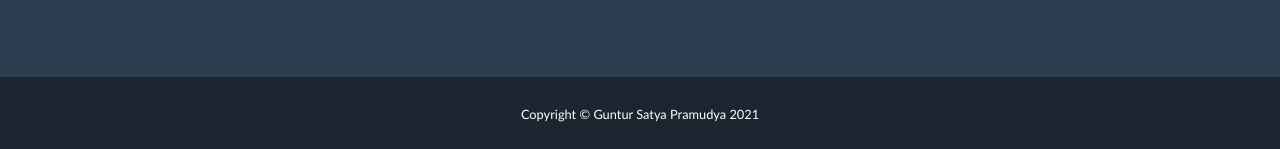
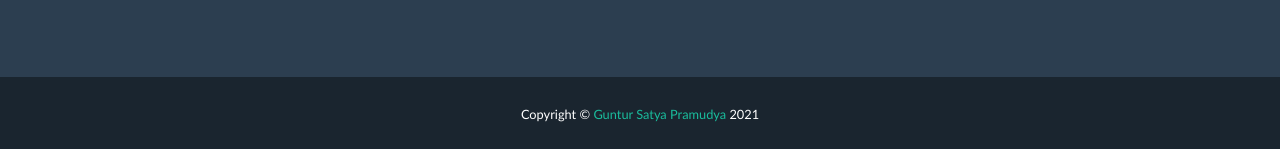
Before and after one commit to guntursatya25/guntursatya25.github.io, a plain HTML site: page index.html in a window 1280 px wide. Shown: the part 2464-2613 px from the top of the page. Drawn offline with nearby package versions, Linux system fonts and the light colour scheme; a web font is replaced by a local one.

Commit message:
Update index.html

```diff
--- a/index.html
+++ b/index.html
@@ -346,7 +346,7 @@ Clark, MO 65243</p>
         </footer>
         <!-- Copyright Section-->
         <section class="copyright py-4 text-center text-white">
-            <div class="container"><small class="pre-wrap">Copyright © <a hre="https://guntursatya.com">Guntur Satya Pramudya</a> 2021</small></div>
+            <div class="container"><small class="pre-wrap">Copyright © <a href="https://guntursatya.com">Guntur Satya Pramudya</a> 2021</small></div>
         </section>
         <!-- Scroll to Top Button (Only visible on small and extra-small screen sizes)-->
         <div class="scroll-to-top d-lg-none position-fixed"><a class="js-scroll-trigger d-block text-center text-white rounded" href="#page-top"><i class="fa fa-chevron-up"></i></a></div>
```
